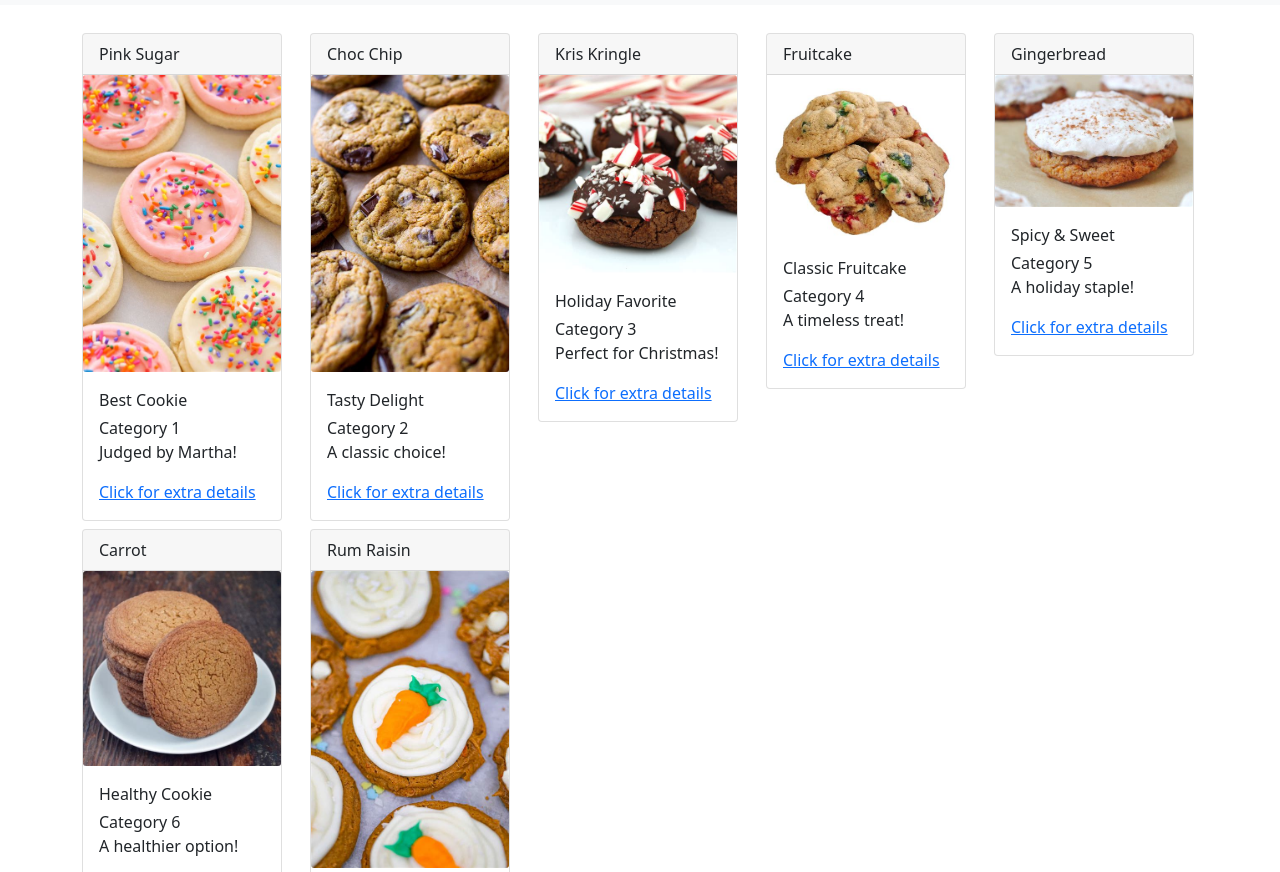
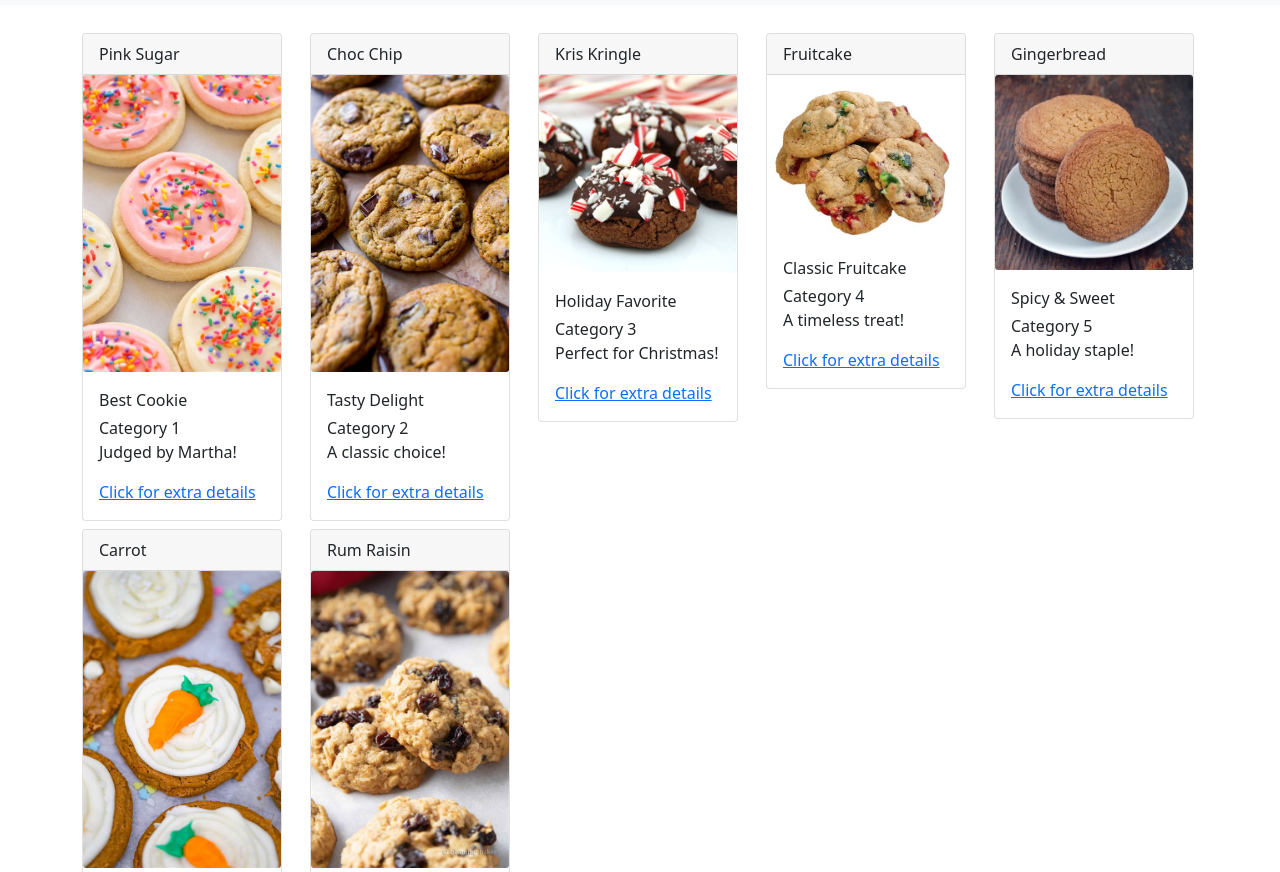
Before and after one commit to alexiatoli/cards, a plain HTML site: page index.html in a window 1280 px wide. Shown: the part 71-943 px from the top of the page. Drawn offline with nearby package versions, Linux system fonts and the light colour scheme; a web font is replaced by a local one.

Commit message:
Update index.html

```diff
--- a/index.html
+++ b/index.html
@@ -108,7 +108,7 @@
             <div class="col">
                 <div class="card my-1" style="width: 200px">
                     <div class="card-header">Gingerbread</div>
-                    <img class="card-img" src="cookie5.jpg" alt="Gingerbread Cookie" />
+                    <img class="card-img" src="cookie6.jpg" alt="Gingerbread Cookie" />
                     <div class="card-body">
                         <div class="card-title">Spicy & Sweet</div>
                         <div class="card-subtitle">Category 5</div>
@@ -121,7 +121,7 @@
             <div class="col">
                 <div class="card my-1" style="width: 200px">
                     <div class="card-header">Carrot</div>
-                    <img class="card-img" src="cookie6.jpg" alt="Carrot Cookie" />
+                    <img class="card-img" src="cookie7.jpg" alt="Carrot Cookie" />
                     <div class="card-body">
                         <div class="card-title">Healthy Cookie</div>
                         <div class="card-subtitle">Category 6</div>
@@ -133,7 +133,7 @@
             <div class="col">
     <div class="card my-1" style="width: 200px">
         <div class="card-header">Rum Raisin</div>
-        <img class="card-img" src="cookie7.jpg" alt="Rum Raisin Cookie" />
+        <img class="card-img" src="cookie8.jpg" alt="Rum Raisin Cookie" />
         <div class="card-body">
             <div class="card-title">Rich & Flavorful</div>
             <div class="card-subtitle">Category 7</div>
```
